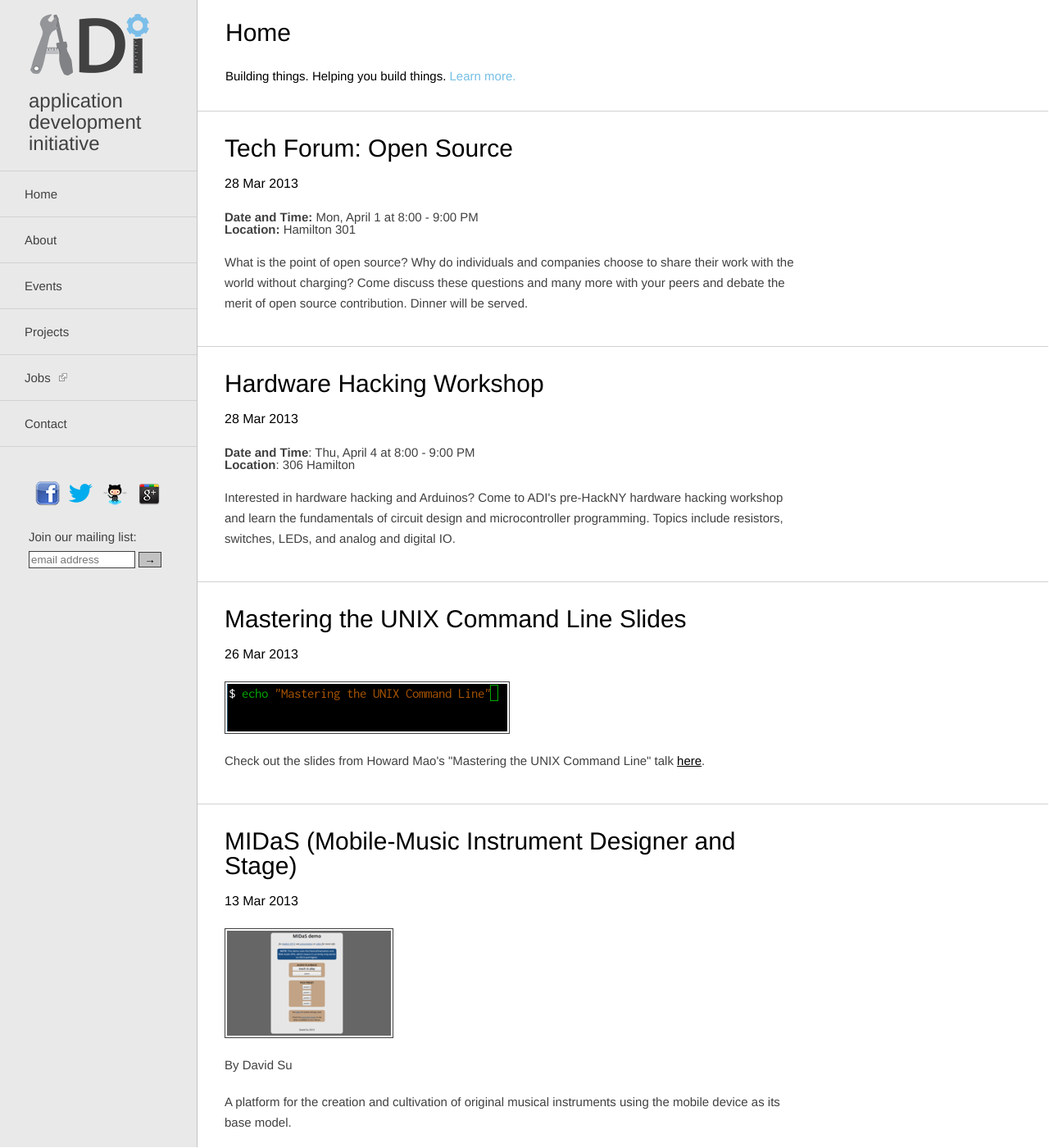
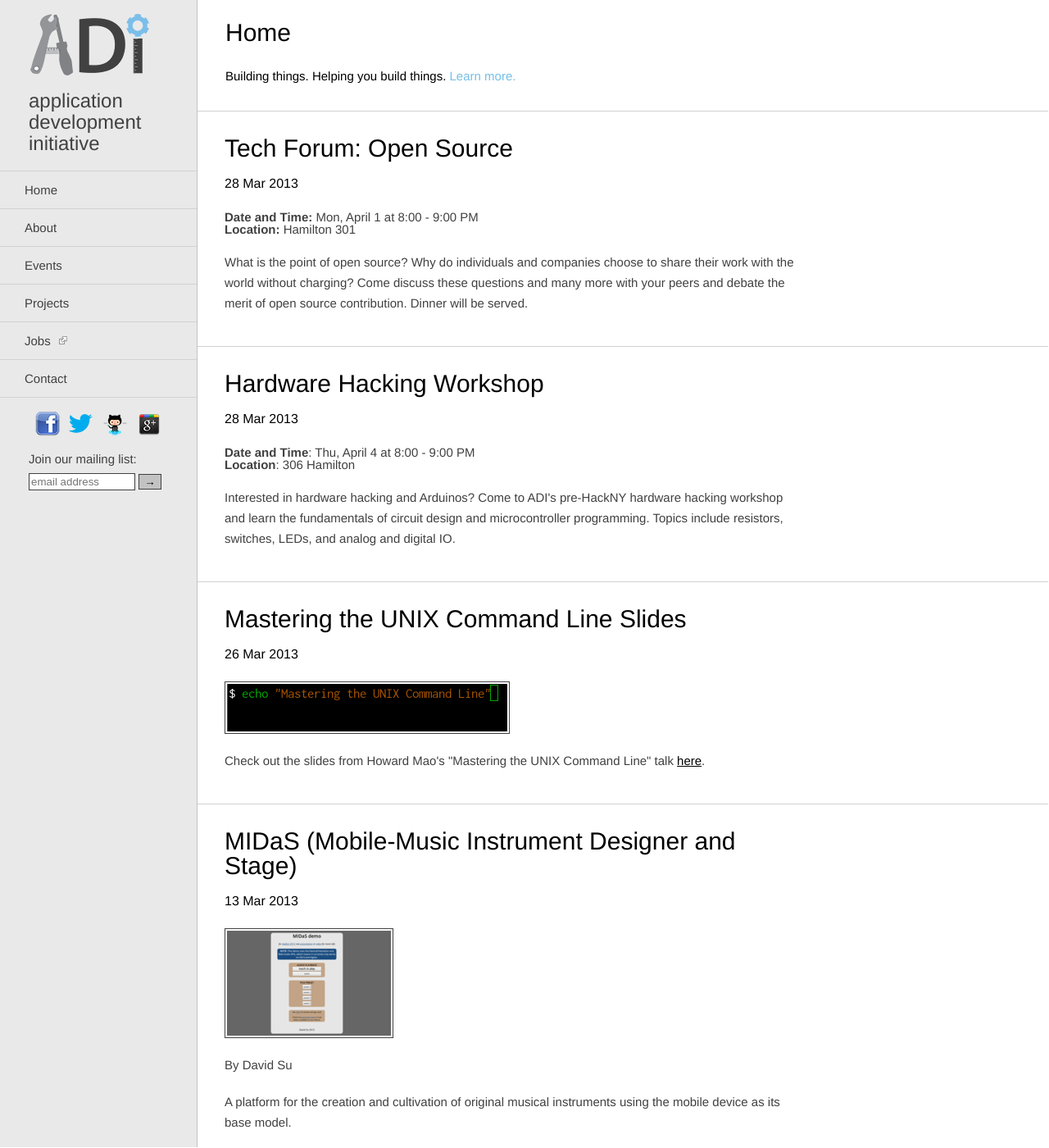
Before and after one commit to adicu/adicu.github.com-dep, a Jekyll site: the page built from index.html, in a window 1280 px wide and 1400 px high. Shown: the whole window at 82% size. Built offline with Jekyll 4.4.1, drawn with Linux system fonts in a browser that asks for light colours; the list of posts is cut into pages by our own code.

Commit message:
fixed styling with ul and p

```diff
--- a/css/style.css
+++ b/css/style.css
@@ -73,7 +73,8 @@
   line-height: 25px;
 }
 
-.inline-list {
+ul .inline-list {
+    line-height: 0;
     display: inline-block;
     position: relative;
 }
@@ -205,7 +206,7 @@
   color: #7BBEE9;
 }
 
-p, ul {
+p {
   line-height: 25px;
   margin: 20px 0px;
 }
```
